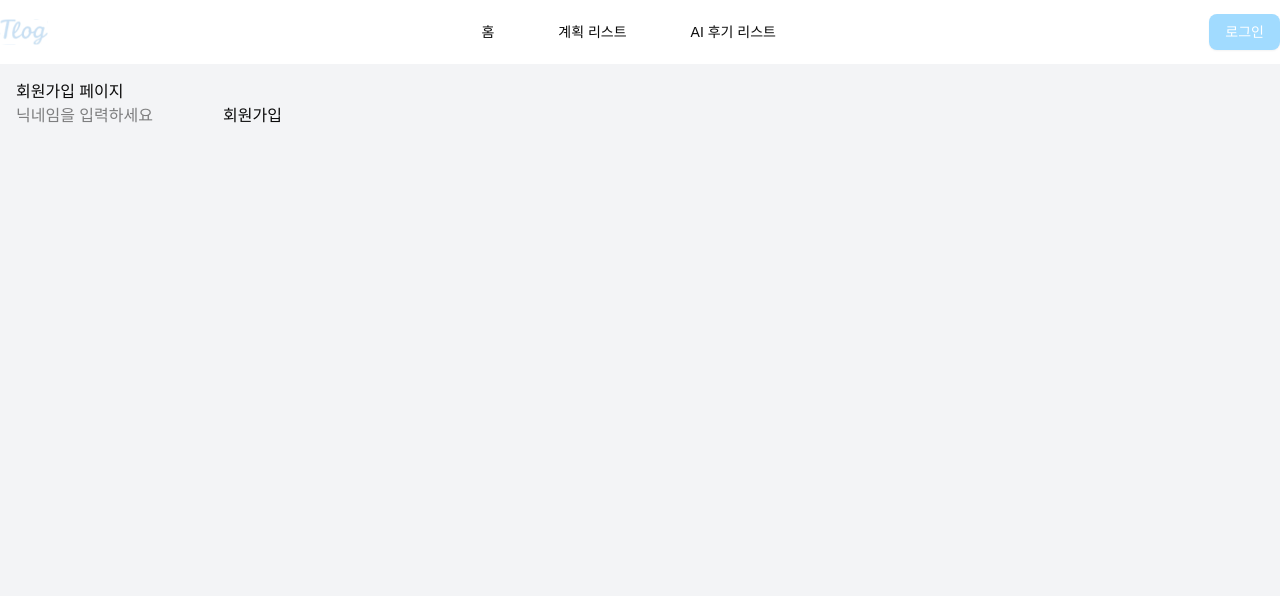
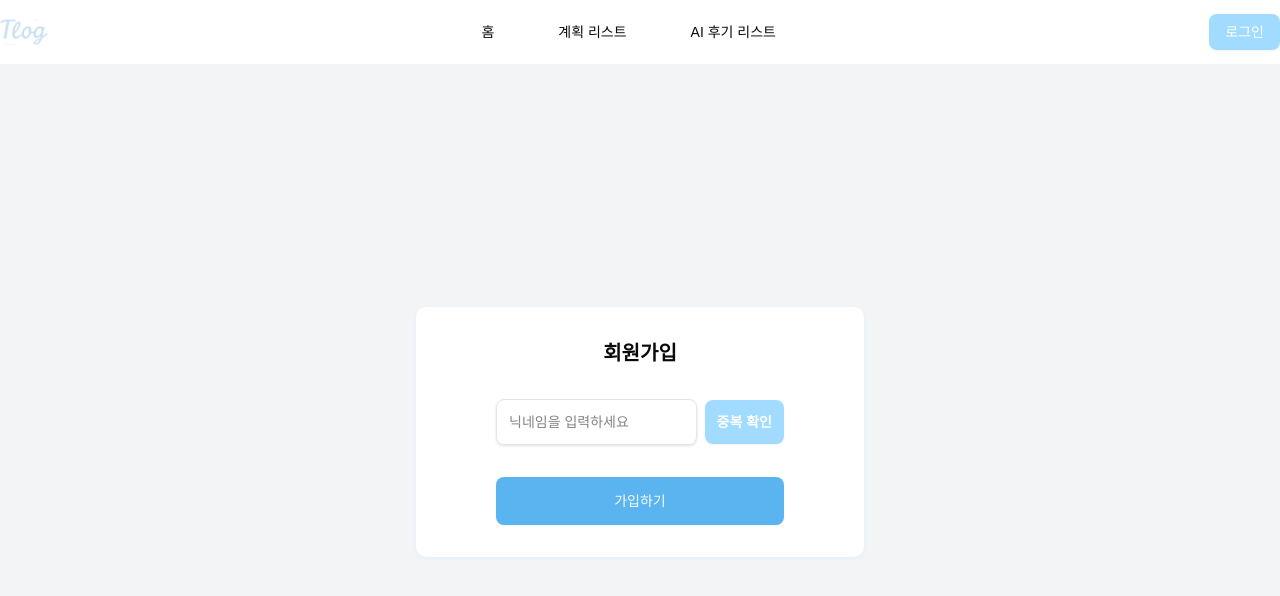
Before and after one commit to dalsu0222/team12-Tlog-FE, a Vue app: page /signup in a window 1280 px wide. Shown: the top 596 px of the page. Built offline with nearby package versions, Linux system fonts and the light colour scheme; no server answers; a web font is replaced by a local one.

Commit message:
feat: 회원가입 UI 및 닉네임 중복체크 구현 (#12)

```diff
--- a/src/views/SignupView.vue
+++ b/src/views/SignupView.vue
@@ -3,10 +3,15 @@ import { ref } from 'vue';
 import { useAuthStore } from '@/stores/auth';
 import { useRouter } from 'vue-router';
 import { api } from '@/services/api';
+import { AxiosError } from 'axios';
+import { useNicknameCheck } from '@/composables/user';
+import { Button } from '@/components/ui/button';
 
 const router = useRouter();
 const authStore = useAuthStore();
 const nickname = ref('');
+
+const { checkNickname, message, isAvailable, loading, resetStatus } = useNicknameCheck();
 
 const submit = async () => {
   const token = authStore.getTempToken;
@@ -14,6 +19,16 @@ const submit = async () => {
   if (!token) {
     alert('소셜 인증 정보가 없습니다.');
     return router.push('/login');
+  }
+
+  if (!nickname.value.trim()) {
+    alert('닉네임을 입력해주세요.');
+    return;
+  }
+
+  if (isAvailable.value !== true) {
+    alert('닉네임 중복 확인을 완료해주세요.');
+    return;
   }
 
   try {
@@ -30,18 +45,9 @@ const submit = async () => {
       authStore.clearTempToken();
       router.push('/');
     }
-  } catch (err: unknown) {
-    if (
-      err instanceof Error &&
-      'response' in err &&
-      typeof err.response === 'object' &&
-      err.response !== null &&
-      'data' in err.response &&
-      typeof err.response.data === 'object' &&
-      err.response.data !== null &&
-      'message' in err.response.data
-    ) {
-      alert(err.response.data.message || '회원가입 실패');
+  } catch (err) {
+    if (err instanceof AxiosError) {
+      alert(err.response?.data?.message || '회원가입 실패');
     } else {
       alert('회원가입 실패');
     }
@@ -50,11 +56,54 @@ const submit = async () => {
 </script>
 
 <template>
-  <div class="mx-auto max-w-screen-xl bg-gray-100 px-4 py-4">
-    <h1>회원가입 페이지</h1>
-    <div>
-      <input v-model="nickname" placeholder="닉네임을 입력하세요" />
-      <button @click="submit">회원가입</button>
+  <div
+    class="mx-auto flex h-full max-w-screen-xl items-center justify-center bg-gray-100 px-4 py-4"
+  >
+    <div
+      class="shadow-primary mx-auto flex w-full max-w-md items-center justify-center rounded-lg bg-white p-4 shadow-sm"
+    >
+      <div class="flex w-full flex-col items-center justify-center gap-8 p-4">
+        <h1 class="text-xl font-bold">회원가입</h1>
+        <div class="h-full w-3/4 space-y-2">
+          <div class="flex items-center space-x-2">
+            <input
+              v-model="nickname"
+              type="text"
+              class="focus:border-bold w-full rounded-md border px-3 py-3 text-sm shadow-sm focus:outline-none"
+              placeholder="닉네임을 입력하세요"
+              @input="resetStatus"
+            />
+            <Button
+              :disabled="loading"
+              variant="secondary"
+              class="hover:bg-bold h-full rounded-md px-3 py-3 text-sm font-semibold text-white disabled:opacity-50"
+              @click="checkNickname(nickname)"
+            >
+              중복 확인
+            </Button>
+          </div>
+          <p
+            v-if="message"
+            :class="
+              isAvailable === false
+                ? 'text-red-500'
+                : isAvailable === true
+                  ? 'text-green-600'
+                  : 'text-gray-500'
+            "
+            class="text-sm"
+          >
+            {{ message }}
+          </p>
+        </div>
+        <Button
+          variant="default"
+          class="bg-bold flex w-3/4 items-center justify-center gap-2 py-6 text-gray-50"
+          @click="submit"
+        >
+          가입하기
+        </Button>
+      </div>
     </div>
   </div>
 </template>
```
